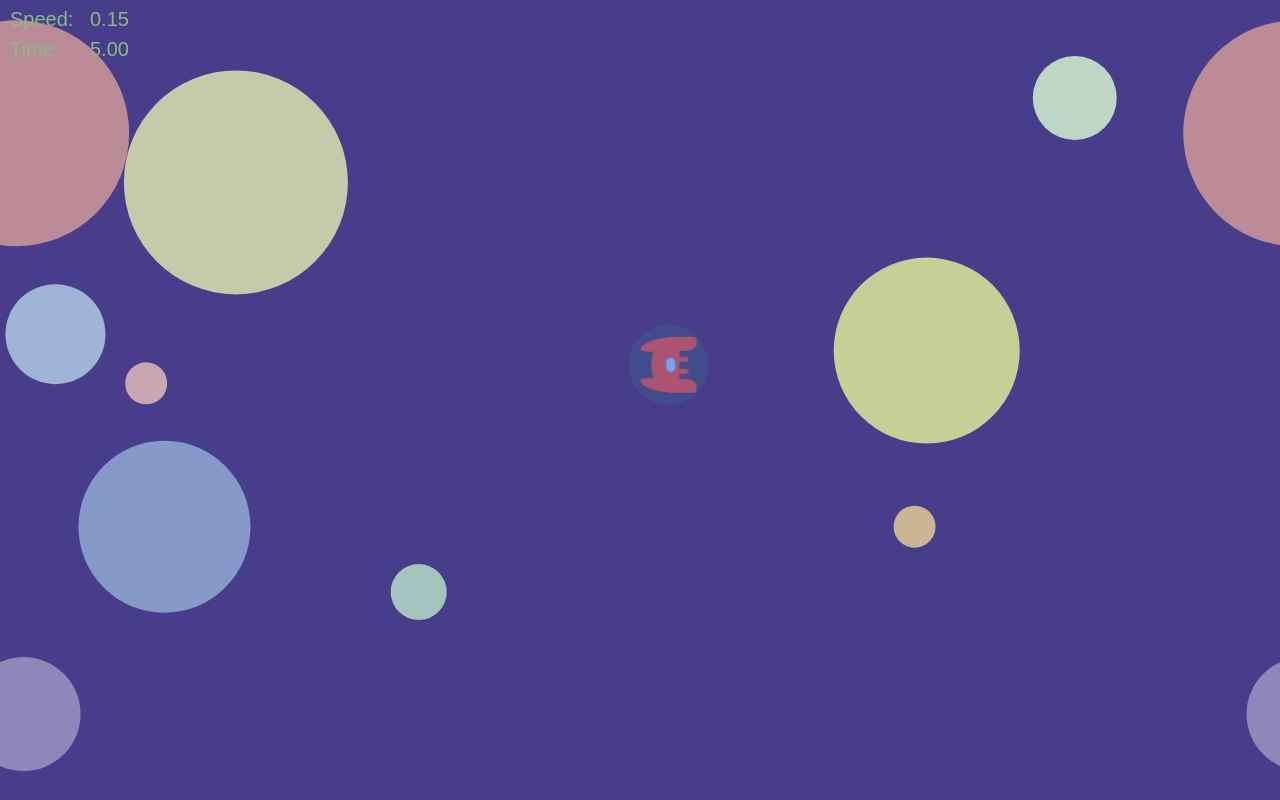
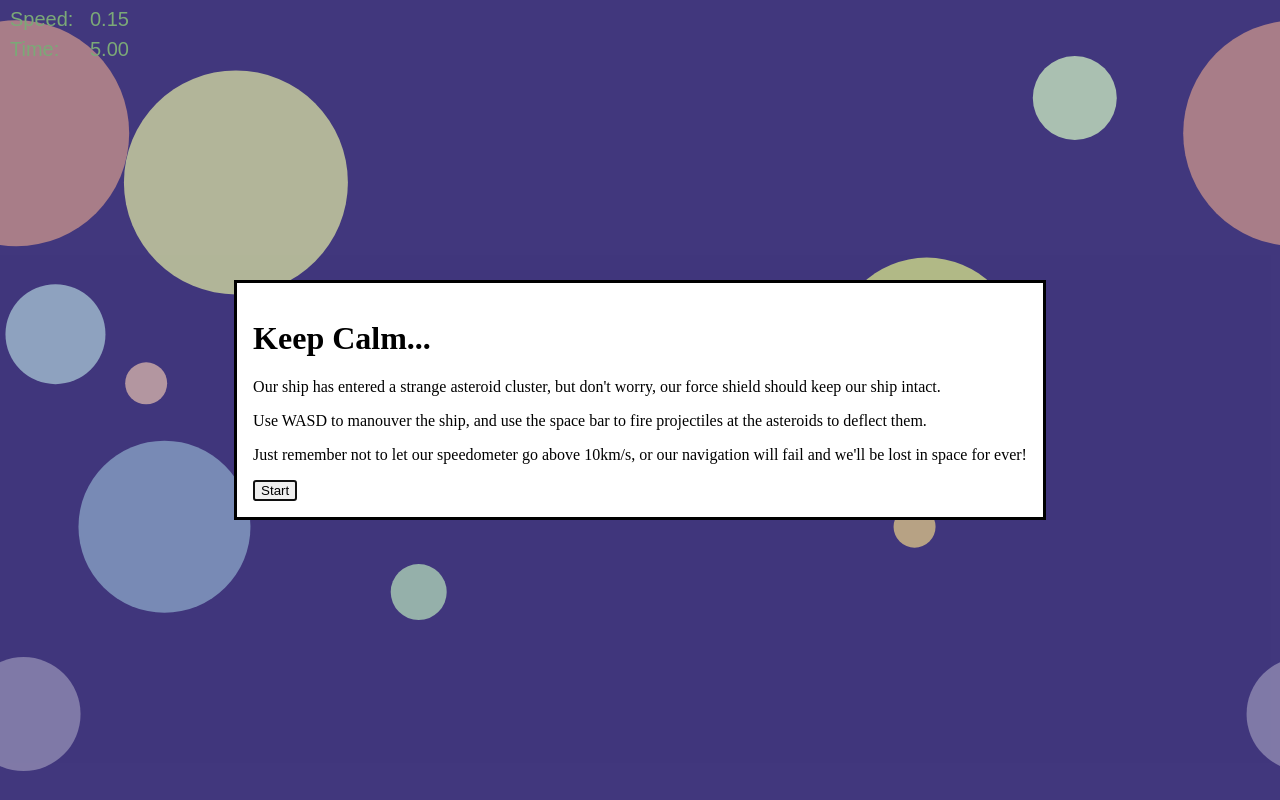
Before and after one commit to mikegw/Sassteroids, a plain HTML site: page index.html in a window 1280 px wide. Drawn offline with nearby package versions, Linux system fonts and the light colour scheme.

Commit message:
Add instructions modal

```diff
--- a/index.html
+++ b/index.html
@@ -20,6 +20,17 @@
     .hidden {
       display: none;
     }
+
+    dialog[open] {
+      opacity: 1;
+    }
+
+    dialog {
+      opacity: 0;
+      transition:
+        opacity 0.7s ease-out;
+    }
+
     </style>
 
     <script src="https://ajax.googleapis.com/ajax/libs/jquery/1.9.1/jquery.min.js"></script>
@@ -41,12 +52,25 @@
       <canvas id="game-canvas"></canvas>
     </feature>
 
+    <dialog id="instructions" class="modal">
+      <h1>Keep Calm...</h1>
+      <p>Our ship has entered a strange asteroid cluster, but don't worry, our force shield should keep our ship intact.</p>
+      <p>Use WASD to manouver the ship, and use the space bar to fire projectiles at the asteroids to deflect them.</p>
+      <p>Just remember not to let our speedometer go above 10km/s, or our navigation will fail and we'll be lost in space for ever!</p>
+      <form method="dialog">
+        <button onclick="window.startGame()">Start</button>
+      </form>
+    </dialog>
+
     <script>
-      var canvasEl = document.getElementById("game-canvas");
-      var shipImage = document.getElementById("ship_image");
+      const modal = document.getElementById("instructions");
+      modal.showModal()
+
+      const canvasEl = document.getElementById("game-canvas");
+      const shipImage = document.getElementById("ship_image");
       canvasEl.width = $( window ).width();
       canvasEl.height = $( window ).height();
-      var gameView = new Sassteroids.GameView(canvasEl, shipImage);
+      const gameView = new Sassteroids.GameView(canvasEl, shipImage);
       gameView.start();
     </script>
   </body>
```
